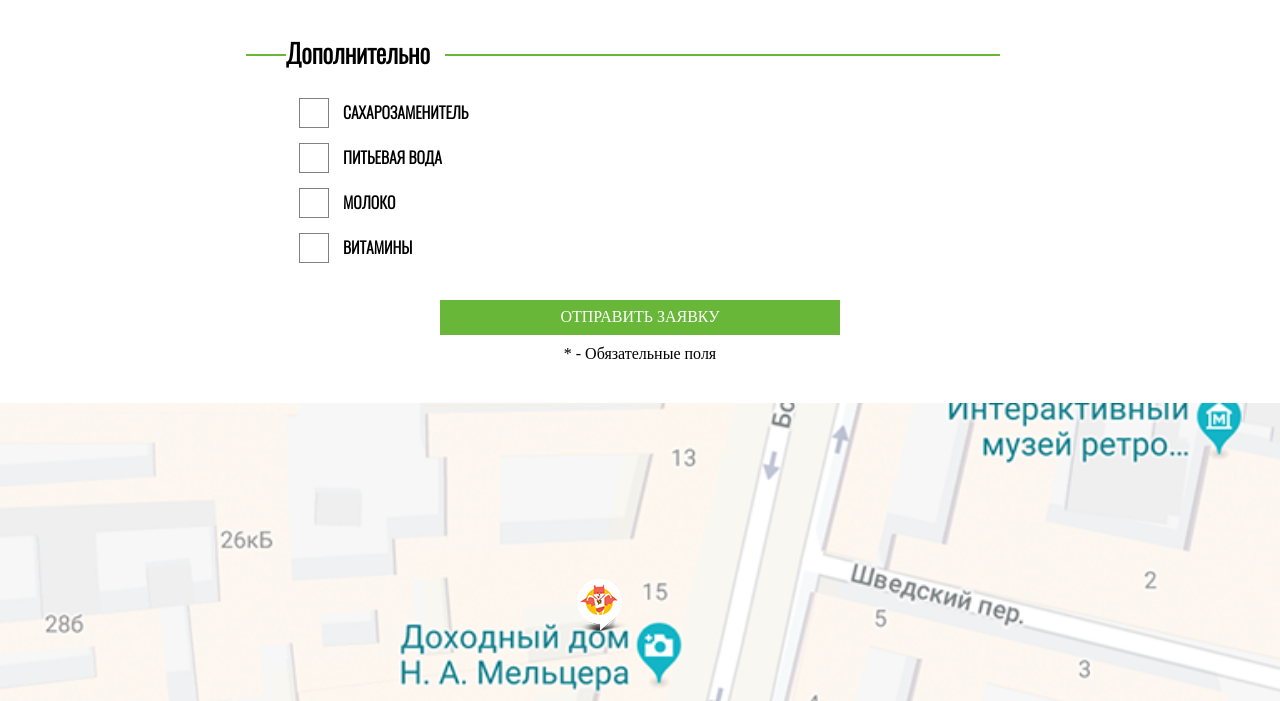
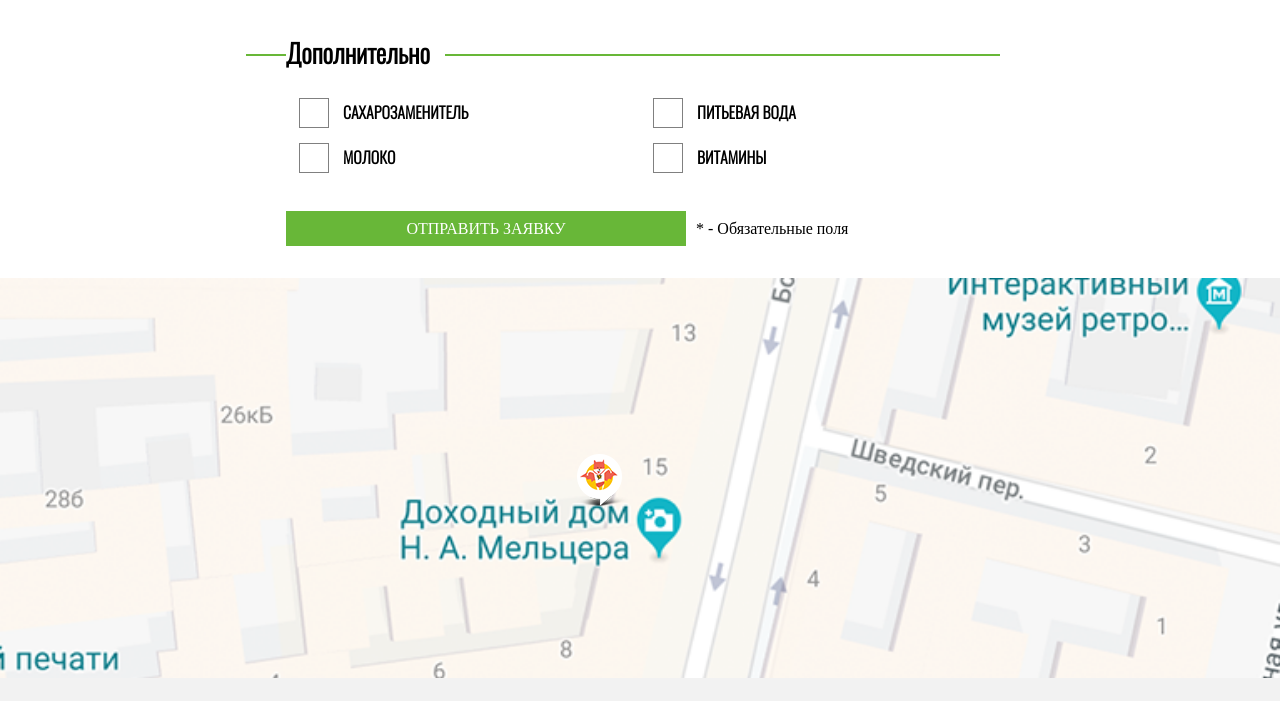
Before and after one commit to BuRTaRT/Cat_energy, a website: page source/form.html in a window 1280 px wide. Shown: the part 1009-1710 px from the top of the page. Drawn offline with Linux system fonts and the light colour scheme.

Commit message:
sec commit

```diff
--- a/source/form.html
+++ b/source/form.html
@@ -16,7 +16,7 @@
                 <div class="main-header__site-name"></div>
                 <div class="tablet-nav">
                     <a href="" class="tablet-nav__link">Главная</a>
-                    <a href="index.html" class="tablet-nav__link tablet-nav__link">Каталог Продукции</a>
+                    <a href="catalog.html" class="tablet-nav__link tablet-nav__link">Каталог Продукции</a>
                     <a href="form.html" class="tablet-nav__link tablet-nav__link_active">Подбор программы</a>
                 </div>
                 <nav class="mob-nav"></nav>
@@ -28,7 +28,7 @@
                 <div class="hor-line"></div>
                 <a href="" class="nav__links">Главная</a>
                 <div class="hor-line hor-line_noMargin "></div>
-                <a href="index.html" class="nav__links">Каталог продукции</a>
+                <a href="catalog.html" class="nav__links">Каталог продукции</a>
                 <a href="form.html" class="nav__links">Подбор программы</a>
             </div>
 
--- a/source/scss/additional-options.scss
+++ b/source/scss/additional-options.scss
@@ -51,11 +51,25 @@
 .additional-options__checkbox:checked +.additional-options__label::after {
     background-color: greenyellow;
 }
+@media (min-width:768px){
+   .additional-options {
+        flex-direction: row;
+       flex-wrap: wrap;
+
+    }
+    .additional-options__option{
+        flex-basis: 50%;
+    }
+
+}
+
+
 @media (min-width:1300px) {
     .additional-options {
         flex-direction: row;
     }
     .additional-options__option{
+        flex-basis: 0%;
         flex-grow: 1;
     }
 }
--- a/source/scss/send-button-block.scss
+++ b/source/scss/send-button-block.scss
@@ -1,11 +1,21 @@
 .send-button-block {
-    margin: 30px auto;
+    margin: 30px 0;
 }
 .send-button-block__info {
     text-align: center;
     padding: 10px;
 }
-@media(min-width: 1300px) {
+@media (min-width: 768px) {
+    .send-button-block {
+        display: flex;
+        flex-direction: row;
+        align-items: center;
+    }
+    .send-button-block__button {
+        margin: 0px 0px;
+    }
+}
+@media (min-width: 1300px) {
     .send-button-block {
         display: flex;
         flex-direction: row;
@@ -14,7 +24,7 @@
     .send-button-block__info {
         justify-content: flex-start;
     }
-    .send-button-block__button{
+    .send-button-block__button {
         max-width: 550px;
         margin-right: 70px;
     }
```
Also changed, not shown: source/catalog.html (renamed from source/index.html), source/css/styles.css.
